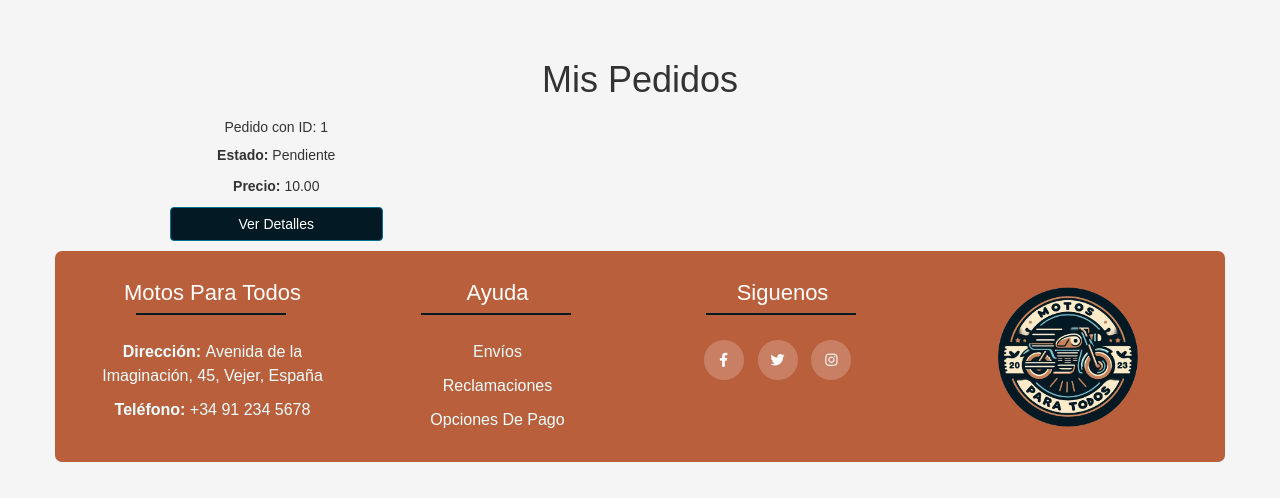
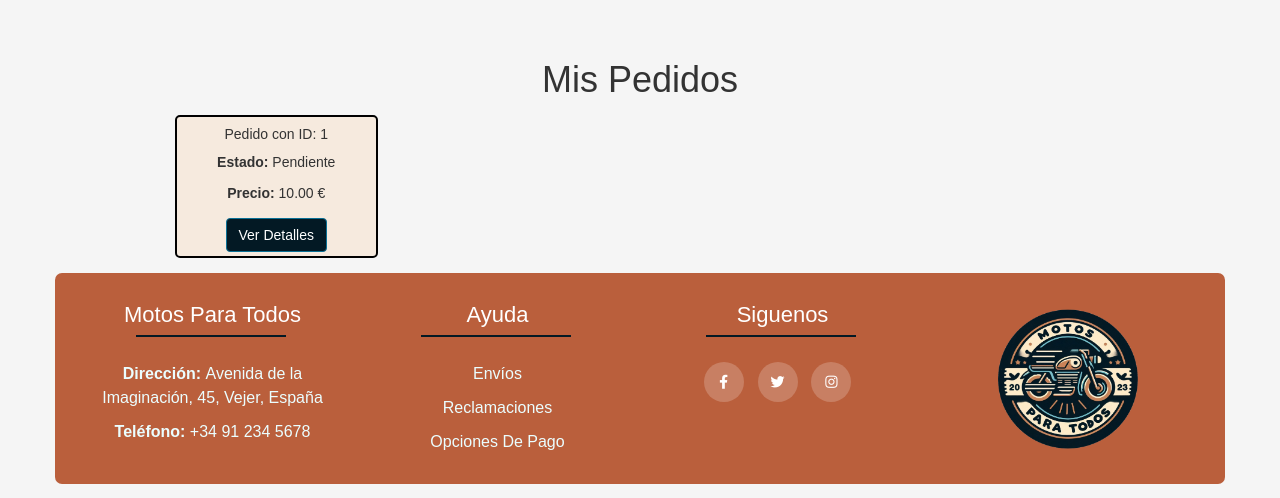
Before and after one commit to PabloMera6/PGPI-G2.15, a Django app: page /order/user_orders/ in a window 1280 px wide; the page is wider, and only the part inside the window is pictured. Shown: the part 110-608 px from the top of that part. Run offline with Django 4.2, Linux system fonts and the light colour scheme; a user stored in the database is signed in; tables that the repository leaves empty hold one stand-in row (values such as "Sample post"); some libraries are stand-ins or nearby versions.

Commit message:
fix estilos

```diff
--- /dev/null
+++ b/src/order/static/styles/orders.css
@@ -0,0 +1,10 @@
+.card {
+  border-radius: 5px;
+  border: 2px solid #000000;
+  background-color: var(--antique-brass-100);
+  margin:5px;
+}
+
+.btn-view {
+  margin: 4px;
+}
--- a/src/order/templates/user_orders.html
+++ b/src/order/templates/user_orders.html
@@ -1,4 +1,9 @@
 {% extends 'base.html' %}
+
+{% block extrahead %}
+{% load static %}
+<link rel="stylesheet" href="{% static 'styles/orders.css' %}">
+{% endblock %}
 
 {% block content %}
   <div class="container-fluid">
@@ -11,8 +16,8 @@
               <div class="card-body">
                 <h5 class="card-title">Pedido con ID: {{ order.id }}</h5>
                 <p class="card-text"><strong>Estado:</strong> {{ order.get_state_display }}</p>
-                <p class="card-text"><strong>Precio:</strong> {{ order.price }}</p>
-                <a href="{% url 'checkout_confirmation' order.id %}" class="btn btn-primary btn-block">Ver Detalles</a>
+                <p class="card-text"><strong>Precio:</strong> {{ order.price }} €</p>
+                <a href="{% url 'checkout_confirmation' order.id %}" class="btn btn-primary btn-view">Ver Detalles</a>
               </div>
             </div>
           </div>
```
